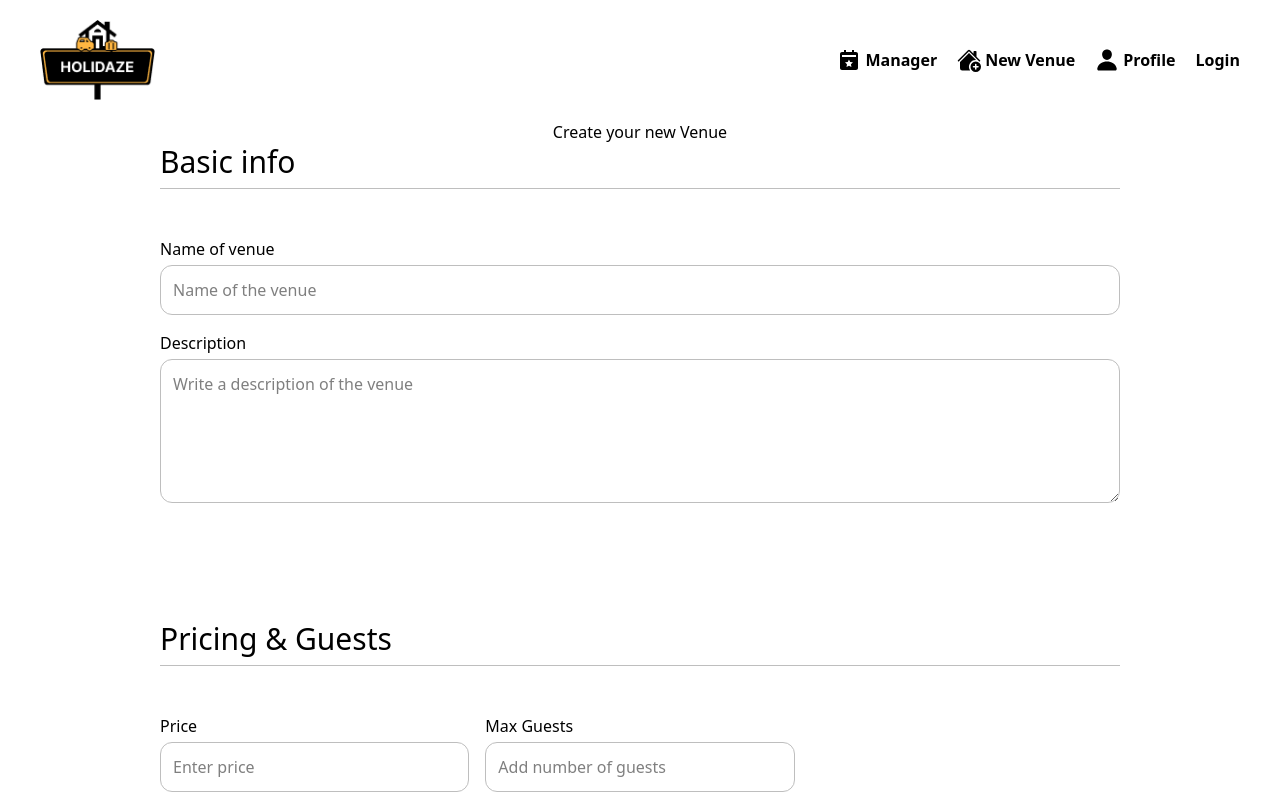
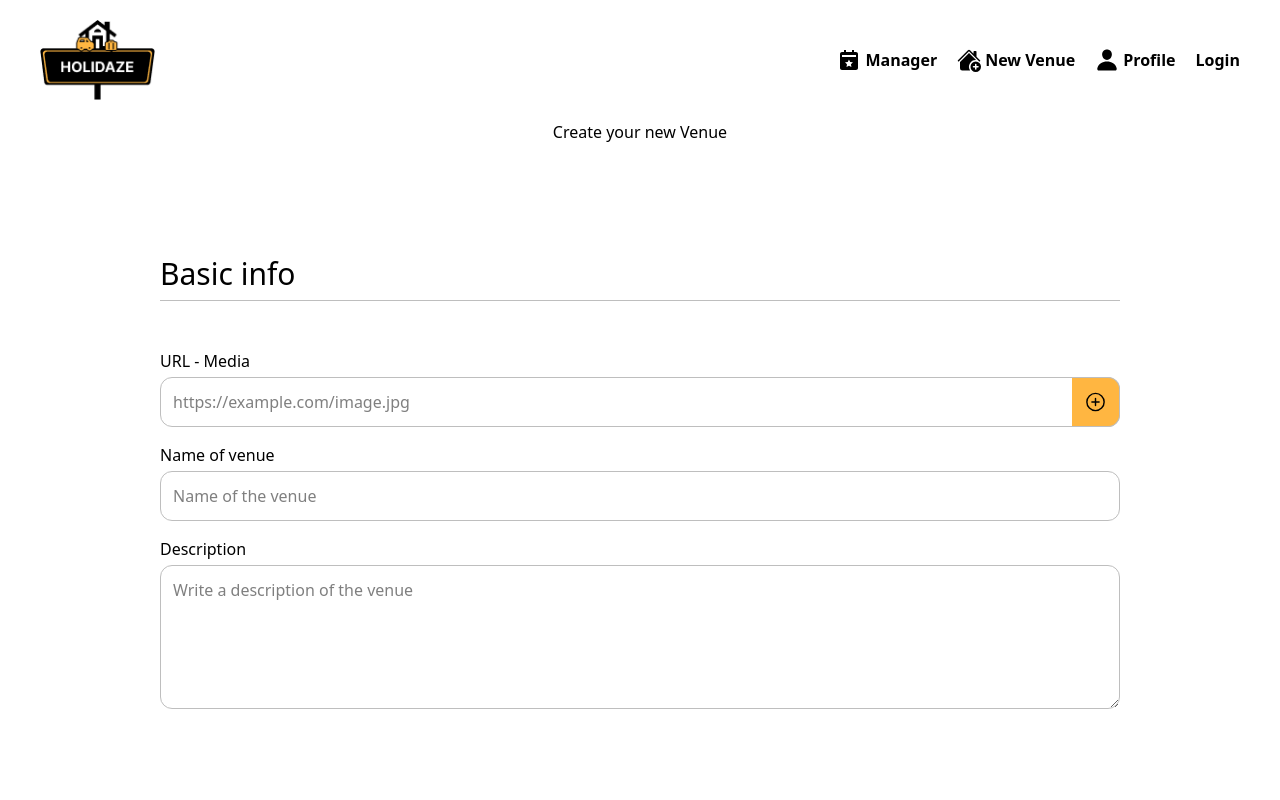
Before and after one commit to LauraBLei/holidaze, a React (Vite) app: page /create in a window 1280 px wide. Shown: the top 800 px of the page. Built offline with nearby package versions, Linux system fonts and the light colour scheme.

Commit message:
chore: add images in CreateVenueForm to take max 8 images and renders a error message if trying to add more then 8

```diff
--- a/src/Components/CreateVenue.tsx
+++ b/src/Components/CreateVenue.tsx
@@ -1,9 +1,10 @@
-import { InputHTMLAttributes, TextareaHTMLAttributes } from 'react';
+import { InputHTMLAttributes, TextareaHTMLAttributes, useState } from 'react';
 // import { FaDog, FaParking } from 'react-icons/fa';
 // import { IoCheckmarkSharp } from 'react-icons/io5';
-// import { PiForkKnifeBold, PiPlusCircle } from 'react-icons/pi';
-import { InputType } from '../Types/common';
+import { PiPlusCircle } from 'react-icons/pi';
+import { InputType, Media } from '../Types/common';
 import { handleCreateVenueSubmit } from '../UI/venue/create';
+import { GalleryComponent } from './gallery';
 
 const title = 'text-3xl pb-2 border-b border-brand-grey mb-8';
 
@@ -43,27 +44,64 @@ const InputField = ({ id, labelText, icon, onButtonClick, textarea, ...rest }: I
 );
 
 export const CreateVenueForm = () => {
+  const [media, setMedia] = useState<Media[]>([]);
+  const [imageInput, setImageInput] = useState('');
+  const [imageLimitReached, setImageLimitReached] = useState(false);
+
+  const handleRemoveImage = (url: string) => {
+    setMedia((prev) => prev.filter((image) => image.url !== url));
+  };
+
+  const handleAddImage = (e: React.MouseEvent<HTMLButtonElement>) => {
+    e.preventDefault();
+    if (!imageInput.trim()) return;
+
+    if (media.length >= 8) {
+      setImageLimitReached(true);
+      setTimeout(() => {
+        setImageLimitReached(false);
+      }, 5000);
+      return;
+    }
+
+    setMedia((prev) => [...prev, { url: imageInput.trim(), alt: 'venue image' }]);
+    setImageInput('');
+  };
+
+  const handleSubmit = (e: React.FormEvent) => {
+    e.preventDefault();
+    const formdata = new FormData(e.currentTarget as HTMLFormElement);
+    handleCreateVenueSubmit(formdata, media);
+  };
+
   return (
     <div className="max-w-[1000px] w-full h-full flex flex-col justify-center">
-      <form
-        className="mx-5 flex flex-col gap-28"
-        onSubmit={(e) => {
-          e.preventDefault();
-          const formdata = new FormData(e.currentTarget);
-          handleCreateVenueSubmit(formdata);
-        }}
-      >
+      <form className="mx-5 flex flex-col gap-28" onSubmit={handleSubmit}>
+        <div className="h-full flex flex-col gap-4">
+          {media.length > 0 && (
+            <GalleryComponent media={media} onRemoveImage={handleRemoveImage} isEditable={true} />
+          )}
+        </div>
         {/* Basic info */}
         <div className="flex flex-col gap-4">
           <h2 className={title}>Basic info</h2>
 
-          {/* <InputField
+          <InputField
             id="image"
+            name="image"
             labelText="URL - Media"
             type="url"
+            value={imageInput}
             placeholder="https://example.com/image.jpg"
             icon={<PiPlusCircle size={24} />}
-          /> */}
+            onChange={(e) => setImageInput(e.target.value)}
+            onButtonClick={handleAddImage}
+          />
+          {imageLimitReached && (
+            <div className="bg-error-red text-black p-5 rounded-xl mb-4">
+              You can only add up to 8 images.
+            </div>
+          )}
 
           <InputField
             id="name"
@@ -82,7 +120,6 @@ export const CreateVenueForm = () => {
             textarea
           />
         </div>
-
         {/* Pricing & Guests */}
         <div className="flex flex-col gap-4">
           <h2 className={title}>Pricing & Guests</h2>
@@ -121,7 +158,6 @@ export const CreateVenueForm = () => {
             /> */}
           </div>
         </div>
-
         {/* Location */}
         {/* <div className="flex flex-col gap-4">
           <h2 className={title}>Location</h2>
@@ -159,7 +195,6 @@ export const CreateVenueForm = () => {
             />
           </div>
         </div> */}
-
         {/* Amenities */}
         {/* <div className="flex flex-col gap-4">
           <h2 className={title}>Amenities</h2>
```
